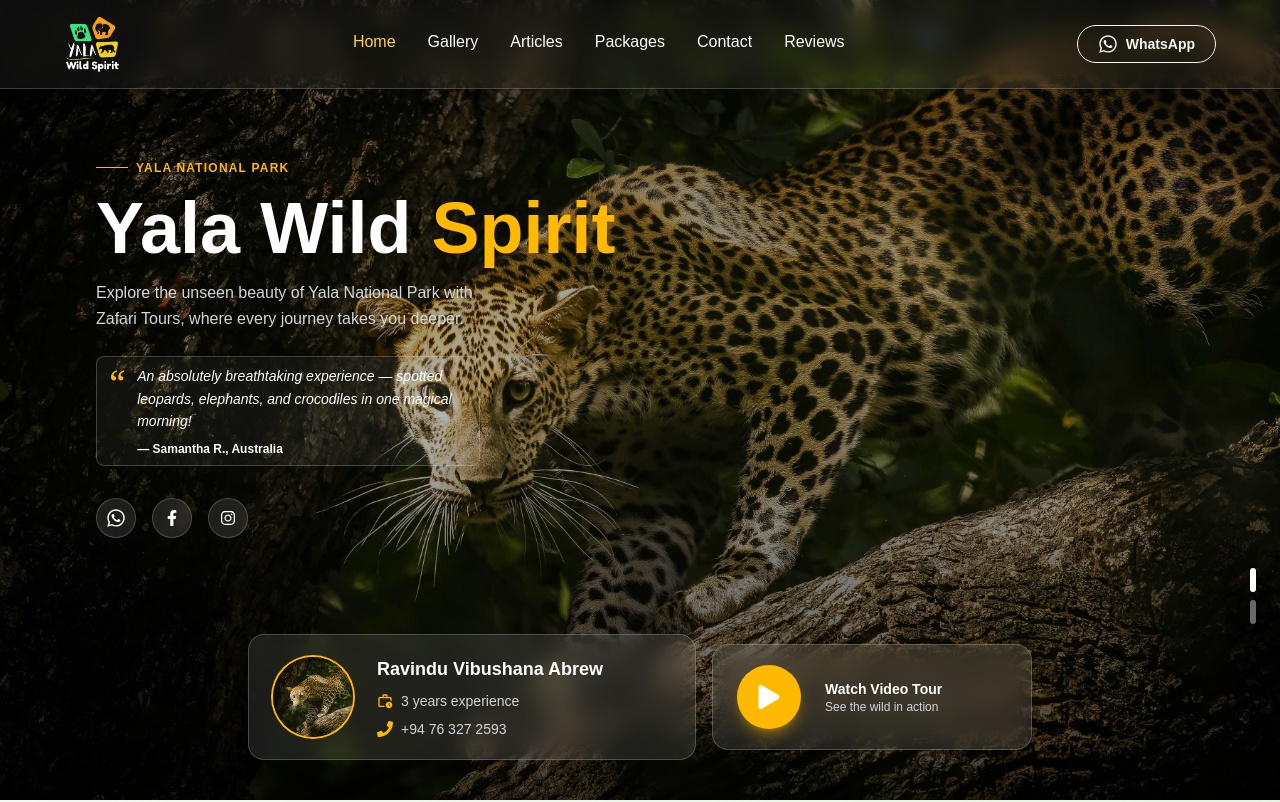
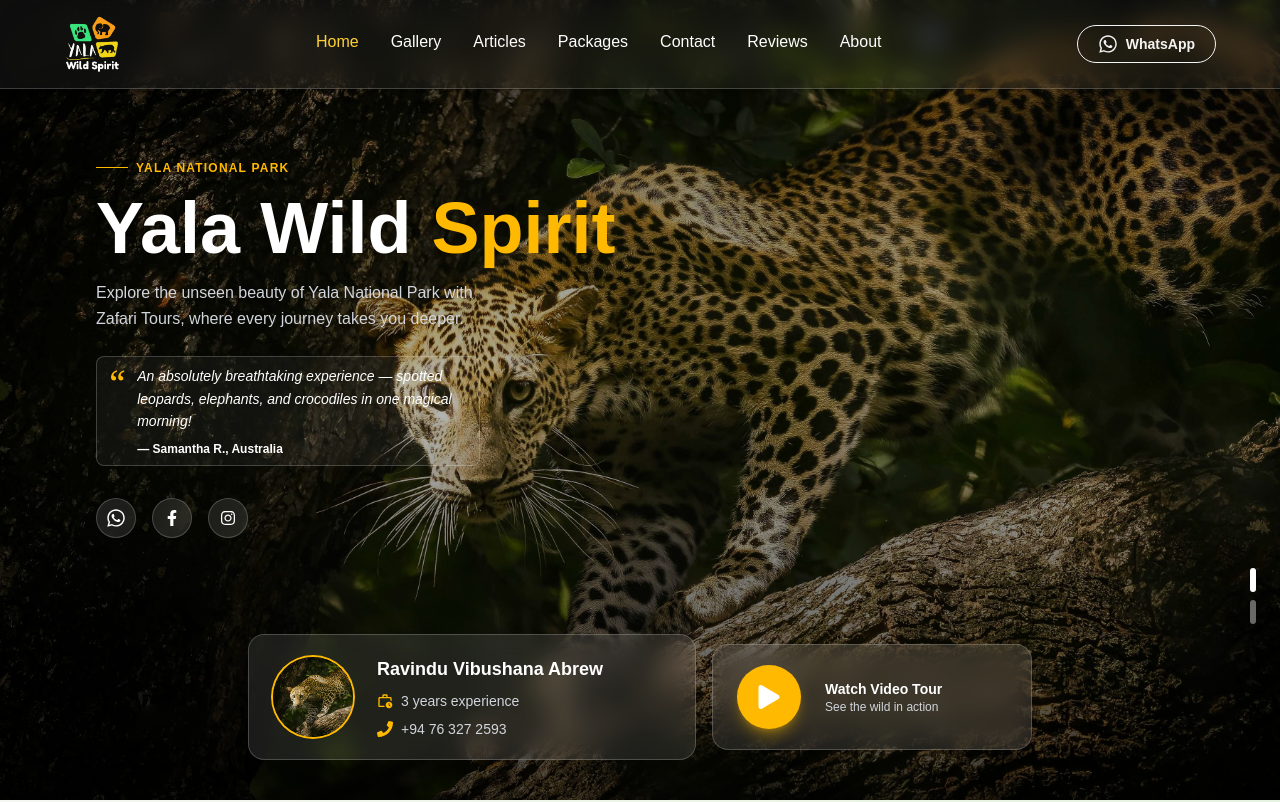
Before and after one commit to vibutoursandsafari/zafari-yala, a Next.js app: page / in a window 1280 px wide. Shown: the top 802 px of the page. Built offline with nearby package versions, Linux system fonts and the light colour scheme; no server answers; the database is empty.

Commit message:
Add about section to the top nav bar

```diff
--- a/src/components/home/About.tsx
+++ b/src/components/home/About.tsx
@@ -32,6 +32,7 @@ export default function About() {
   return (
     <section
       ref={sectionRef}
+      id="about"
       className="py-20 text-center relative"
       style={{
         backgroundImage: "url('/assets/images/about_cover3.png')",
--- a/src/components/layout/Header.tsx
+++ b/src/components/layout/Header.tsx
@@ -17,7 +17,7 @@ export default function Header() {
       return;
     }
 
-    const sectionIds = ['hero', 'packages', 'contact', 'reviews'];
+    const sectionIds = ['hero', 'packages', 'contact', 'reviews', 'about'];
 
     const syncActiveSection = () => {
       const headerOffset = 140;
@@ -147,6 +147,14 @@ export default function Header() {
             Reviews
             <span className={navUnderlineClass(isActiveSection('reviews'))} />
           </a>
+          <a
+            href="#about"
+            onClick={(e) => handleScroll(e, 'about')}
+            className={navLabelClass(isActiveSection('about'))}
+          >
+            About
+            <span className={navUnderlineClass(isActiveSection('about'))} />
+          </a>
         </nav>
 
         {/* WhatsApp Button */}
```
